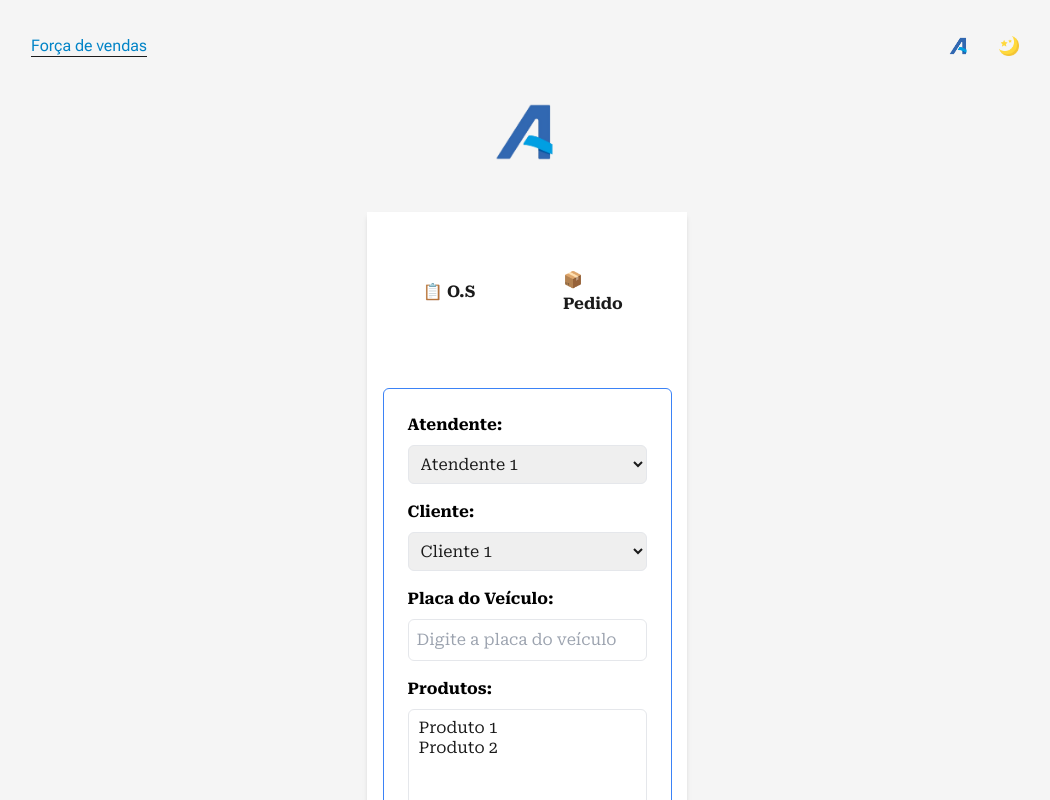
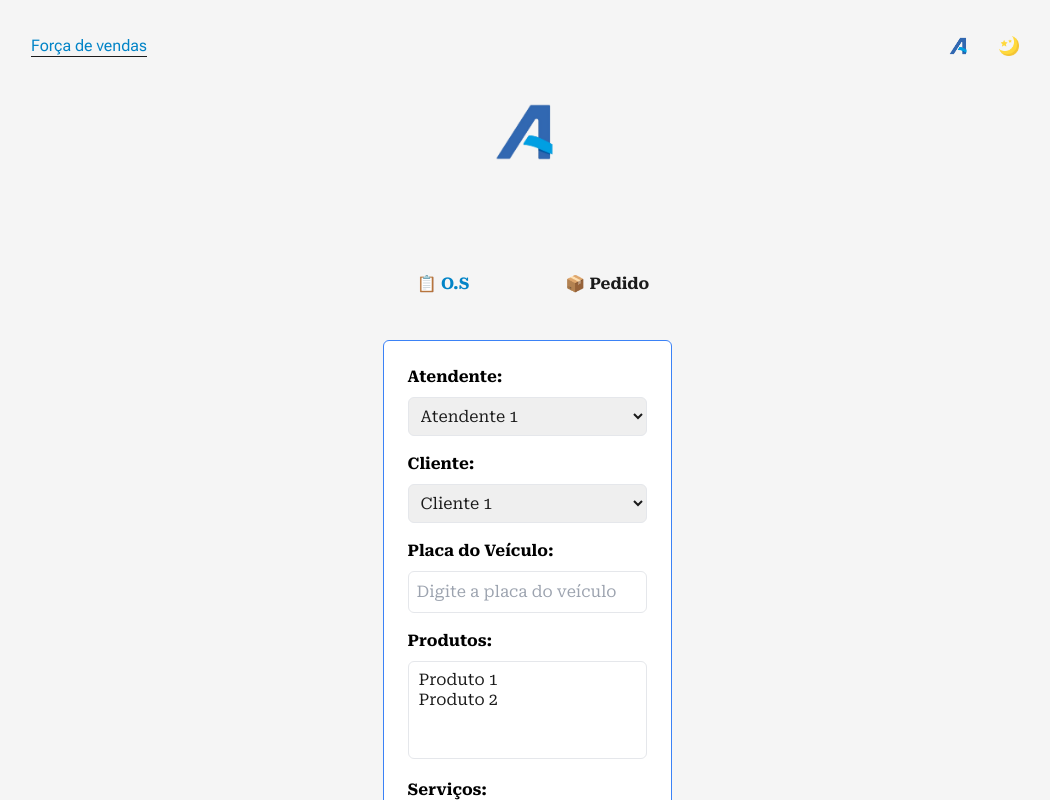
Before and after one commit to pafrasson/salesforce, a Next.js app: page / in a window 1280 px wide. Shown: the top 800 px of the page, without its empty margins (113-1163 px from the left). Built offline with nearby package versions, Linux system fonts and the light colour scheme.

Commit message:
feat: estilizando componentes

```diff
--- a/src/components/AnimatedTabs.js
+++ b/src/components/AnimatedTabs.js
@@ -13,27 +13,25 @@ export default function AnimatedTabs() {
 
     return (
         <div className="flex justify-center items-center mt-10">
-            <div className="bg-white dark:bg-black/20 overflow-hidden shadow-md flex flex-col">
-                <nav className="bg-fdfdfd p-5 pb-0 border-solid h-44">
-                    <ul className="flex-grow-0 flex justify-start items-end flex-wrap w-full">
+            <div className="overflow-hidden flex flex-col">
+                <nav className="p-4 pb-0">
+                    <ul className="flex space-x-5">
                         {tabs.map((item) => (
-                            <li
+                            <button
                                 key={item.label}
-                                className={`m-3 font-poppins font-semibold text-base border-solid w-full p-6 relative
-                                    bg-white dark:bg-black/20 cursor-pointer h-24 flex justify-between
-                                    items-center flex-1 min-w-0 select-none
-                                    ${item === selectedTab ? "selected" : ""}`}
+                                className={`m-3 font-poppins font-semibold text-base w-100 p-8 flex justify-between items-center select-none
+                                    ${item === selectedTab ? "selected text-sky-600" : "hover:text-sky-600"}`}
                                 onClick={() => handleTabClick(item)}
                             >
                                 {`${item.icon} ${item.label}`}
                                 {item === selectedTab ? (
                                     <div className="underline absolute bottom-0 left-0 right-0 h-1"></div>
                                 ) : null}
-                            </li>
+                            </button>
                         ))}
                     </ul>
                 </nav>
-                <main className="flex items-center justify-center">
+                <main className="flex items-center justify-center pb-6">
                     <AnimatePresence>
                         {/* Renderizar OSInput se a aba selecionada for "O.S" */}
                         {selectedTab.label === "O.S" && (
@@ -42,7 +40,7 @@ export default function AnimatedTabs() {
                                 initial={{ y: 10, opacity: 0 }}
                                 animate={{ y: 0, opacity: 1 }}
                                 exit={{ y: -10, opacity: 0 }}
-                                transition={{ duration: 0.2 }}
+                                transition={{ duration: 0.1 }}
                             >
                                 <OSinput />
                             </motion.div>
--- a/src/components/OSinput.js
+++ b/src/components/OSinput.js
@@ -2,9 +2,9 @@ import React from 'react'
 
 const OSinput = () => {
   return (
-    <form className="bg-white p-6 border border-blue-500 rounded-md">
+    <form className="bg-white p-6 border border-blue-500 rounded-md dark:bg-dark">
       <div className="mb-4">
-        <label htmlFor="atendente" className="block text-black font-bold mb-2">Atendente:</label>
+        <label htmlFor="atendente" className="block text-black dark:text-light font-bold mb-2">Atendente:</label>
         <select id="atendente" name="atendente" className="w-full p-2 border rounded-md">
 
           <option value="1">Atendente 1</option>
@@ -14,7 +14,7 @@ const OSinput = () => {
       </div>
 
       <div className="mb-4">
-        <label htmlFor="cliente" className="block text-black font-bold mb-2">Cliente:</label>
+        <label htmlFor="cliente" className="block text-black dark:text-light font-bold mb-2">Cliente:</label>
         <select id="cliente" name="cliente" className="w-full p-2 border rounded-md">
 
           <option value="1">Cliente 1</option>
@@ -24,12 +24,12 @@ const OSinput = () => {
       </div>
 
       <div className="mb-4">
-        <label htmlFor="placa" className="block text-black font-bold mb-2">Placa do Veículo:</label>
+        <label htmlFor="placa" className="block text-black dark:text-light font-bold mb-2">Placa do Veículo:</label>
         <input type="text" id="placa" name="placa" className="w-full p-2 border rounded-md" placeholder="Digite a placa do veículo" />
       </div>
 
       <div className="mb-4">
-        <label htmlFor="produtos" className="block text-black font-bold mb-2">Produtos:</label>
+        <label htmlFor="produtos" className="block text-black dark:text-light font-bold mb-2">Produtos:</label>
         <select id="produtos" name="produtos" multiple className="w-full p-2 border rounded-md">
 
           <option value="1">Produto 1</option>
@@ -38,7 +38,7 @@ const OSinput = () => {
       </div>
 
       <div className="mb-4">
-        <label htmlFor="servicos" className="block text-black font-bold mb-2">Serviços:</label>
+        <label htmlFor="servicos" className="block text-black dark:text-light font-bold mb-2">Serviços:</label>
         <select id="servicos" name="servicos" multiple className="w-full p-2 border rounded-md">
 
           <option value="1">Serviço 1</option>
```
